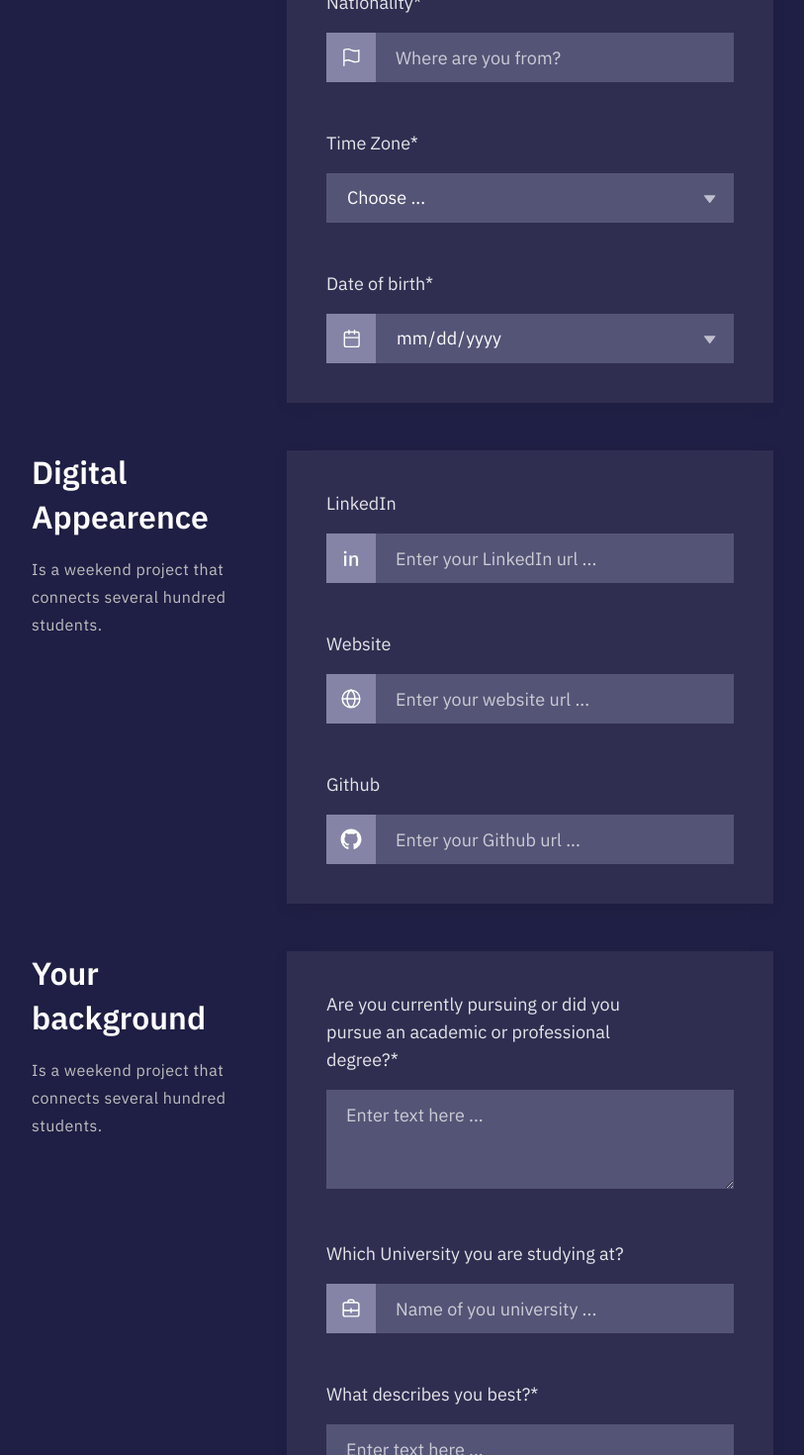
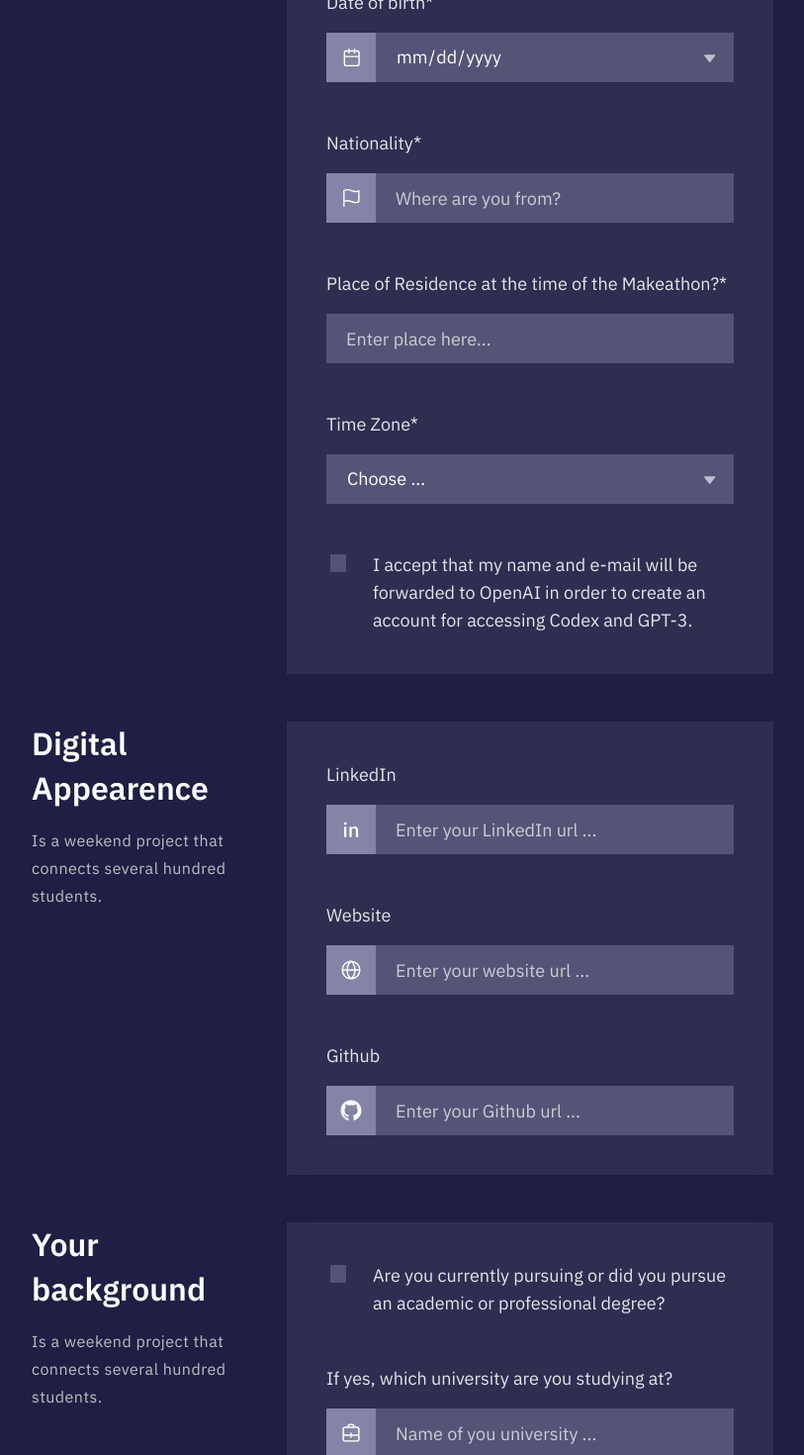
Before and after one commit to tum-ai/makeathon2022, a Next.js app: page /apply in a window 1280 px wide. Shown: the part 780-2250 px from the top of the page at 99% size, without its empty margins (233-1046 px from the left). Built offline with nearby package versions, Linux system fonts and the light colour scheme.

Commit message:
changed form

```diff
--- a/components/01_atoms/boolInput.js
+++ b/components/01_atoms/boolInput.js
@@ -4,7 +4,21 @@ export default function BoolInput({headerText, onContentChange, name}){
 
   return <div className={styles.BoolInputItem}>
     <div className={styles.InputContainer}>
-      <input className={styles.Checkbox} type="checkbox" id={name} name={name} onChange={(event)=>onContentChange(event)}/>
+      <input
+        className={styles.Checkbox}
+        type="checkbox"
+        id={name}
+        name={name}
+        onChange={(event)=>{
+          let obj = event;
+          if(event.target.checked){
+            obj.target.value = true;
+          }else{
+            obj.target.value = false;
+          }
+          onContentChange(event);
+        }}
+      />
       <label className={styles.Label} htmlFor={name}>{headerText}</label>
     </div>
   </div>
--- a/components/02_molecules/personalDetailForm.js
+++ b/components/02_molecules/personalDetailForm.js
@@ -5,6 +5,7 @@ import Headline2 from '../01_atoms/fonts_headline2'
 import Paragraph1 from '../01_atoms/fonts_paragraph1'
 import TextInput from '../01_atoms/textInput'
 import TextAreaInput from '../01_atoms/textAreaInput'
+import BoolInput from '../01_atoms/boolInput'
 import { useState } from 'react'
 
 export default function PersonalDetailForm({data, onInputChange, isControlled, setIsAppValid}){
@@ -14,11 +15,10 @@ export default function PersonalDetailForm({data, onInputChange, isControlled, s
     "lname": false,
     "email": false,
     "land": false,
+    "residence": false,
     "timeZone": false,
-    "academic": false,
-    "description": false,
     "expert": false,
-    "birthday": false
+    "birthday": false,
   });
 
   function checkPageStatus(){
@@ -63,7 +63,7 @@ export default function PersonalDetailForm({data, onInputChange, isControlled, s
           </div>
           <div className={styles.Full}>
             <TextInput
-              headerText="Email*"
+              headerText="Email address*"
               placeholderText="Enter your email adress ..."
               withIcon={true}
               iconPath="/assets/application/email.svg"
@@ -72,6 +72,18 @@ export default function PersonalDetailForm({data, onInputChange, isControlled, s
               value={data.email}
               isControlled={isControlled}
               setIsValid={(value)=>{let obj = isPageValid; obj.email = value; setIsPageValid(obj); checkPageStatus();}}
+              isRequired={true}
+            />
+          </div>
+          <div className={styles.Half}>
+            <DateInput
+              headerText="Date of birth*"
+              placeholderText="Select date ..."
+              name="birthday"
+              onContentChange={(event)=>onInputChange(event)}
+              value={data.birthday}
+              isControlled={isControlled}
+              setIsValid={(value)=>{let obj = isPageValid; obj.birthday = value; setIsPageValid(obj); checkPageStatus();}}
               isRequired={true}
             />
           </div>
@@ -86,6 +98,18 @@ export default function PersonalDetailForm({data, onInputChange, isControlled, s
               value={data.land}
               isControlled={isControlled}
               setIsValid={(value)=>{let obj = isPageValid; obj.land = value; setIsPageValid(obj); checkPageStatus();}}
+              isRequired={true}
+            />
+          </div>
+          <div className={styles.Full}>
+            <TextInput
+              headerText="Place of Residence at the time of the Makeathon?*"
+              placeholderText="Enter place here..."
+              name="residence"
+              onContentChange={(event)=>onInputChange(event)}
+              value={data.land}
+              isControlled={isControlled}
+              setIsValid={(value)=>{let obj = isPageValid; obj.residence = value; setIsPageValid(obj); checkPageStatus();}}
               isRequired={true}
             />
           </div>
@@ -117,15 +141,14 @@ export default function PersonalDetailForm({data, onInputChange, isControlled, s
               <option value="GMT">🇬🇧 London, United Kingdom</option>
             </DropDownInput>
           </div>
-          <div className={styles.Half}>
-            <DateInput
-              headerText="Date of birth*"
-              placeholderText="Select date ..."
-              name="birthday"
+          <div className={styles.Full}>
+            <BoolInput
+              headerText="I accept that my name and e-mail will be forwarded to OpenAI in order to create an account for accessing Codex and GPT-3."
+              name="mailForward"
               onContentChange={(event)=>onInputChange(event)}
-              value={data.birthday}
+              value={data.codeSkill}
               isControlled={isControlled}
-              setIsValid={(value)=>{let obj = isPageValid; obj.birthday = value; setIsPageValid(obj); checkPageStatus();}}
+              setIsValid={(value)=>{let obj = isPageValid; obj.mailForward = value; setIsPageValid(obj); checkPageStatus();}}
               isRequired={true}
             />
           </div>
@@ -176,6 +199,7 @@ export default function PersonalDetailForm({data, onInputChange, isControlled, s
               value={data.github}
               isControlled={isControlled}
               isRequired={false}
+              setIsValid={(value)=>{let obj = isPageValid; obj.mailForward = value; setIsPageValid(obj); checkPageStatus();}}
             />
           </div>
         </div>
@@ -188,21 +212,18 @@ export default function PersonalDetailForm({data, onInputChange, isControlled, s
       </div>
       <div className={styles.Right}>
         <div className={styles.Content}>
-          <div className={styles.Full}>
-            <TextAreaInput
-              headerText="Are you currently pursuing or did you pursue an academic or professional degree?*"
-              placeholderText="Enter text here ..."
+        <div className={styles.Full}>
+            <BoolInput
+              headerText="Are you currently pursuing or did you pursue an academic or professional degree?"
               name="academic"
               onContentChange={(event)=>onInputChange(event)}
               value={data.academic}
               isControlled={isControlled}
-              setIsValid={(value)=>{let obj = isPageValid; obj.academic = value; setIsPageValid(obj); checkPageStatus();}}
-              isRequired={true}
             />
           </div>
           <div className={styles.Full}>
             <TextInput
-              headerText="Which University you are studying at?"
+              headerText="If yes, which university are you studying at?"
               placeholderText="Name of you university ..."
               name="university"
               withIcon
@@ -216,14 +237,12 @@ export default function PersonalDetailForm({data, onInputChange, isControlled, s
           </div>
           <div className={styles.Full}>
             <TextAreaInput
-              headerText="What describes you best?*"
+              headerText="What describes you best?"
               placeholderText="Enter text here ..."
               name="description"
               onContentChange={(event)=>onInputChange(event)}
               value={data.description}
               isControlled={isControlled}
-              setIsValid={(value)=>{let obj = isPageValid; obj.description = value; setIsPageValid(obj); checkPageStatus();}}
-              isRequired={true}
             />
           </div>
           <div className={styles.Full}>
--- a/components/02_molecules/professionForm.js
+++ b/components/02_molecules/professionForm.js
@@ -10,10 +10,7 @@ import { useState } from 'react'
 export default function ProfessionForm({data, onInputChange, isControlled, setIsAppValid}){
 
   const [isPageValid, setIsPageValid] = useState({
-    "participation": false,
-    "reach": false,
-    "contribution": false,
-    "learing": false
+    "test": true,
   });
 
   function checkPageStatus(){
@@ -21,6 +18,8 @@ export default function ProfessionForm({data, onInputChange, isControlled, setIs
       setIsAppValid(true);
     }
   }
+
+  checkPageStatus();
 
   return <div className={styles.ProfessionFormItem}>
     <div className={styles.Grid}>
@@ -32,50 +31,32 @@ export default function ProfessionForm({data, onInputChange, isControlled, setIs
         <div className={styles.Content}>
           <div className={styles.Full}>
             <TextAreaInput
-              headerText="Why do you want to take part in the hack?*"
+              headerText="What are your main reasons for participating in the Makeathon?"
               placeholderText="Enter text here ..."
               name="participation"
               onContentChange={(event)=>onInputChange(event)}
               value={data.participation}
               isControlled={isControlled}
-              setIsValid={(value)=>{let obj = isPageValid; obj.participation = value; setIsPageValid(obj); checkPageStatus();}}
-              isRequired={true}
             />
           </div>
           <div className={styles.Full}>
             <TextAreaInput
-              headerText="What do you want to reach?*"
+              headerText="What do you want to learn during the Makeathon?"
               placeholderText="Enter text here ..."
-              name="reach"
+              name="learing"
               onContentChange={(event)=>onInputChange(event)}
-              value={data.reach}
+              value={data.learing}
               isControlled={isControlled}
-              setIsValid={(value)=>{let obj = isPageValid; obj.reach = value; setIsPageValid(obj); checkPageStatus();}}
-              isRequired={true}
             />
           </div>
           <div className={styles.Full}>
             <TextAreaInput
-              headerText="What do you think you can contribute to?*"
+              headerText="Where do you think you can contribute the most during the Makeathon?"
               placeholderText="Enter text here ..."
               name="contribution"
               onContentChange={(event)=>onInputChange(event)}
               value={data.contribution}
               isControlled={isControlled}
-              setIsValid={(value)=>{let obj = isPageValid; obj.contribution = value; setIsPageValid(obj); checkPageStatus();}}
-              isRequired={true}
-            />
-          </div>
-          <div className={styles.Full}>
-            <TextAreaInput
-              headerText="What do you want to learn?*"
-              placeholderText="Enter text here ..."
-              name="learing"
-              onContentChange={(event)=>onInputChange(event)}
-              value={data.learing}
-              isControlled={isControlled}
-              setIsValid={(value)=>{let obj = isPageValid; obj.learing = value; setIsPageValid(obj); checkPageStatus();}}
-              isRequired={true}
             />
           </div>
         </div>
@@ -90,11 +71,33 @@ export default function ProfessionForm({data, onInputChange, isControlled, setIs
         <div className={styles.Content}>
           <div className={styles.Half}>
             <BoolInput
+              headerText="Have you previously participated in a Hackathon?"
+              name="hackathon"
+              onContentChange={(event)=>onInputChange(event)}
+              value={data.hackathon}
+              isControlled={isControlled}
+              setIsValid={(value)=>{let obj = isPageValid; obj.mailForward = value; setIsPageValid(obj); checkPageStatus();}}
+            />
+          </div>
+          <div className={styles.Half}>
+            <TextInput
+              headerText="If yes, which one?"
+              placeholderText="Talk about your experience here ..."
+              name="hackathonList"
+              onContentChange={(event)=>onInputChange(event)}
+              value={data.hackathonList}
+              isControlled={isControlled}
+            />
+          </div>
+          <div className={styles.Half}>
+            <BoolInput
               headerText="Do you have programming skills?"
               name="codeSkill"
               onContentChange={(event)=>onInputChange(event)}
               value={data.codeSkill}
               isControlled={isControlled}
+              setIsValid={(value)=>{let obj = isPageValid; obj.mailForward = value; setIsPageValid(obj); checkPageStatus();}}
+
             />
           </div>
           <div className={styles.Half}>
@@ -104,25 +107,6 @@ export default function ProfessionForm({data, onInputChange, isControlled, setIs
               name="codeSkillDescription"
               onContentChange={(event)=>onInputChange(event)}
               value={data.codeSkillDescription}
-              isControlled={isControlled}
-            />
-          </div>
-          <div className={styles.Half}>
-            <BoolInput
-              headerText="Have you done a hackathon/makeathon before?"
-              name="hackathon"
-              onContentChange={(event)=>onInputChange(event)}
-              value={data.hackathon}
-              isControlled={isControlled}
-            />
-          </div>
-          <div className={styles.Half}>
-            <TextInput
-              headerText="If yes, which one?"
-              placeholderText="Talk about your experience here ..."
-              name="hackathonList"
-              onContentChange={(event)=>onInputChange(event)}
-              value={data.hackathonList}
               isControlled={isControlled}
             />
           </div>
@@ -136,16 +120,6 @@ export default function ProfessionForm({data, onInputChange, isControlled, setIs
       </div>
       <div className={styles.Right}>
         <div className={styles.Content}>
-          <div className={styles.Full}>
-            <TextInput
-              headerText="What is your idea?"
-              placeholderText="Talk about your idea here ..."
-              name="idea"
-              onContentChange={(event)=>onInputChange(event)}
-              value={data.idea}
-              isControlled={isControlled}
-            />
-          </div>
           <div className={styles.Half}>
             <BoolInput
               headerText="Are you part of a team?"
@@ -153,6 +127,7 @@ export default function ProfessionForm({data, onInputChange, isControlled, setIs
               onContentChange={(event)=>onInputChange(event)}
               value={data.team}
               isControlled={isControlled}
+              setIsValid={(value)=>{let obj = isPageValid; obj.mailForward = value; setIsPageValid(obj); checkPageStatus();}}
             />
           </div>
           <div className={styles.Half}>
--- a/components/03_sections/applicationForm.js
+++ b/components/03_sections/applicationForm.js
@@ -11,7 +11,15 @@ import Button from '../01_atoms/button';
 
 export default function ApplicationForm(){
   const [applicationState,changeApplicationState] = useState(0);
-  const [applicationData,setApplicationData] = useState({});
+  const [applicationData,setApplicationData] = useState({
+    "confirmation": "false",
+    "furture": "false",
+    "mailForward": "false",
+    "academic": "false",
+    "hackathon": "false",
+    "codeSkill": "false",
+    "team": "false"
+  });
   const [isControlled, setIsControlled] = useState(false);
   const [isAppValid,setIsAppValid] = useState(false);
 
@@ -41,6 +49,9 @@ export default function ApplicationForm(){
       setIsControlled(false);
       setIsAppValid(false);
     }, 500);
+    if(applicationState == 2){
+      console.log(applicationData);
+    }
   }
   function handlePrevPage(){
     changeApplicationState(applicationState - 1);
```
Also changed, not shown: components/02_molecules/submitForm.js (+15 -2 lines).
